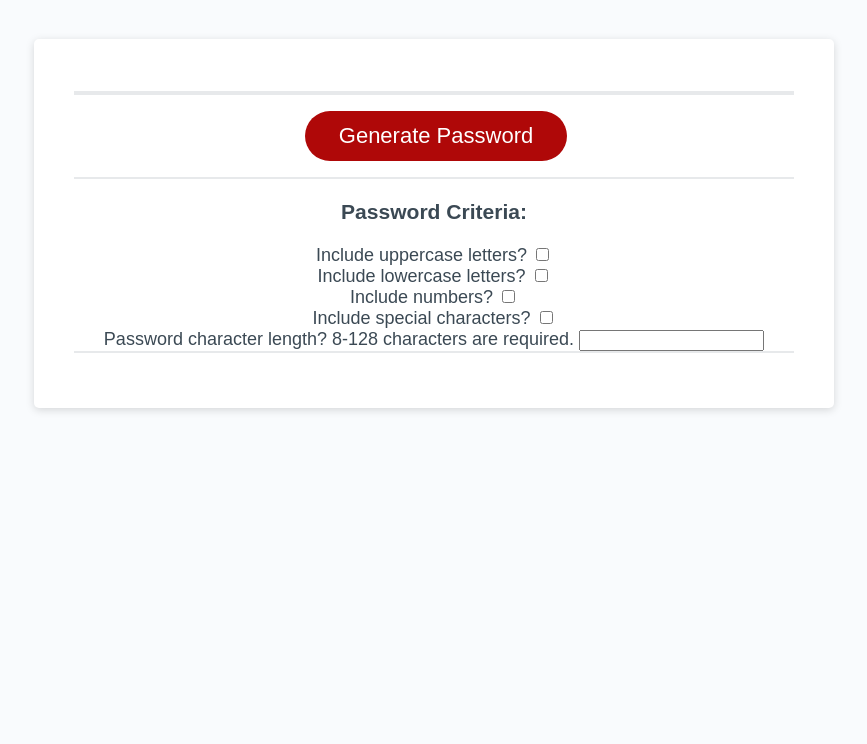
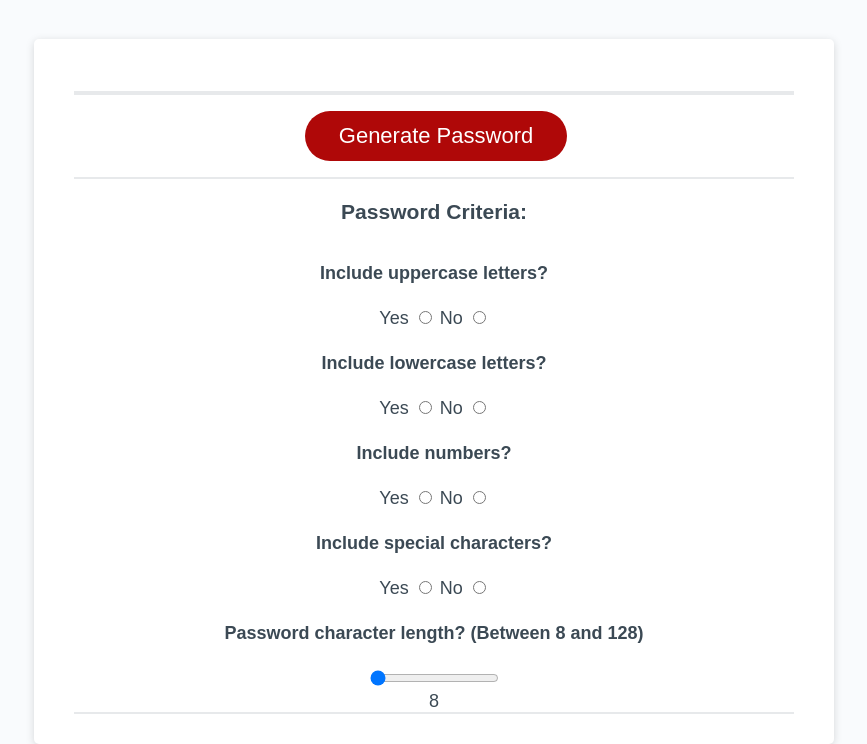
Before and after one commit to steelekreis/password-generator, a plain HTML site: page index.html in a window 1280 px wide. Shown: the part 91-835 px from the top of the page, without its empty margins (206-1073 px from the left). Before the commit the page ends 800 px from the top, so only its background shows below. Drawn offline with Linux system fonts and the light colour scheme.

Commit message:
finalized the HTML

```diff
--- a/css/style1.css
+++ b/css/style1.css
@@ -43,8 +43,8 @@ header {
   text-align: center;
 }
 
-.criteria {
-padding-bottom: 25px;
+.criteria h3 {
+  padding-bottom: 15px;
 }
 
 .criteria::after {
--- a/index.html
+++ b/index.html
@@ -22,24 +22,30 @@
         <section class="criteria">
           <h3>Password Criteria:</h3>
           <div>
-            Include uppercase letters?
-            <input type="checkbox" name="uletterCheckbox" id="uletters">
+            <h4>Include uppercase letters?</h4>
+              Yes <input type="radio" name="upperRadio" id="upperTrue">
+              No <input type="radio" name="upperRadio" id="upperFalse">
           </div>
           <div>
-            Include lowercase letters?
-            <input type="checkbox" name="lletterCheckbox" id="lletters">
+            <h4>Include lowercase letters?</h4>
+              Yes <input type="radio" name="lowerRadio" id="lowerTrue">
+              No <input type="radio" name="lowerRadio" id="lowerFalse">
           </div>
           <div>
-            Include numbers?
-            <input type="checkbox" name="numberCheckbox" id="number">
+            <h4>Include numbers?</h4>
+              Yes <input type="radio" name="numberRadio" id="numberTrue">
+              No <input type="radio" name="numberRadio" id="numberFalse">
           </div>
           <div>
-            Include special characters?
-            <input type="checkbox" name="specialCharacters" id="speChar">
+            <h4>Include special characters?</h4>
+              Yes <input type="radio" name="specialRadio" id="specialTrue">
+              No <input type="radio" name="specialRadio" id="specialFalse">
           </div>
           <div>
-            Password character length? 8-128 characters are required.
-            <input type="number" name="length" id="pwdlgth">
+            <h4>Password character length? (Between 8 and 128)</h4>
+            <input type="range" id="myRange" max="128" min="8" value="8" oninput="num.value = this.value">
+            <br>
+            <output id="num">8</output>
           </div>
         </section>
         <div class="card-body" hidden>
--- a/javaScript/script.js
+++ b/javaScript/script.js
@@ -6,14 +6,13 @@ var generateBtn = document.querySelector("#generate");
 
 // Write password to the #password input
 function writePassword() {
+  var password = null;
   var password = generatePassword();
   var passwordText = document.querySelector("#password");
 
   passwordText.value = password;
 
-  document.getElementsByClassName(card-body) Element.style
-
-}
+};
 
 // Add event listener to generate button
 generateBtn.addEventListener("click", writePassword);
@@ -27,3 +26,19 @@ function generatePassword() {
 
 
 };
+
+var myRange = document.querySelector('#myRange');
+var myValue = document.querySelector('#myValue');
+var myUnits = 'myUnits';
+var off = myRange.offsetWidth / (parseInt(myRange.max) - parseInt(myRange.min));
+var px =  ((myRange.valueAsNumber - parseInt(myRange.min)) * off) - (myValue.offsetParent.offsetWidth / 2);
+
+  myValue.parentElement.style.left = px + 'px';
+  myValue.parentElement.style.top = myRange.offsetHeight + 'px';
+  myValue.innerHTML = myRange.value + ' ' + myUnits;
+
+  myRange.oninput =function(){
+    let px = ((myRange.valueAsNumber - parseInt(myRange.min)) * off) - (myValue.offsetWidth / 2);
+    myValue.innerHTML = myRange.value + ' ' + myUnits;
+    myValue.parentElement.style.left = px + 'px';
+  };
```
